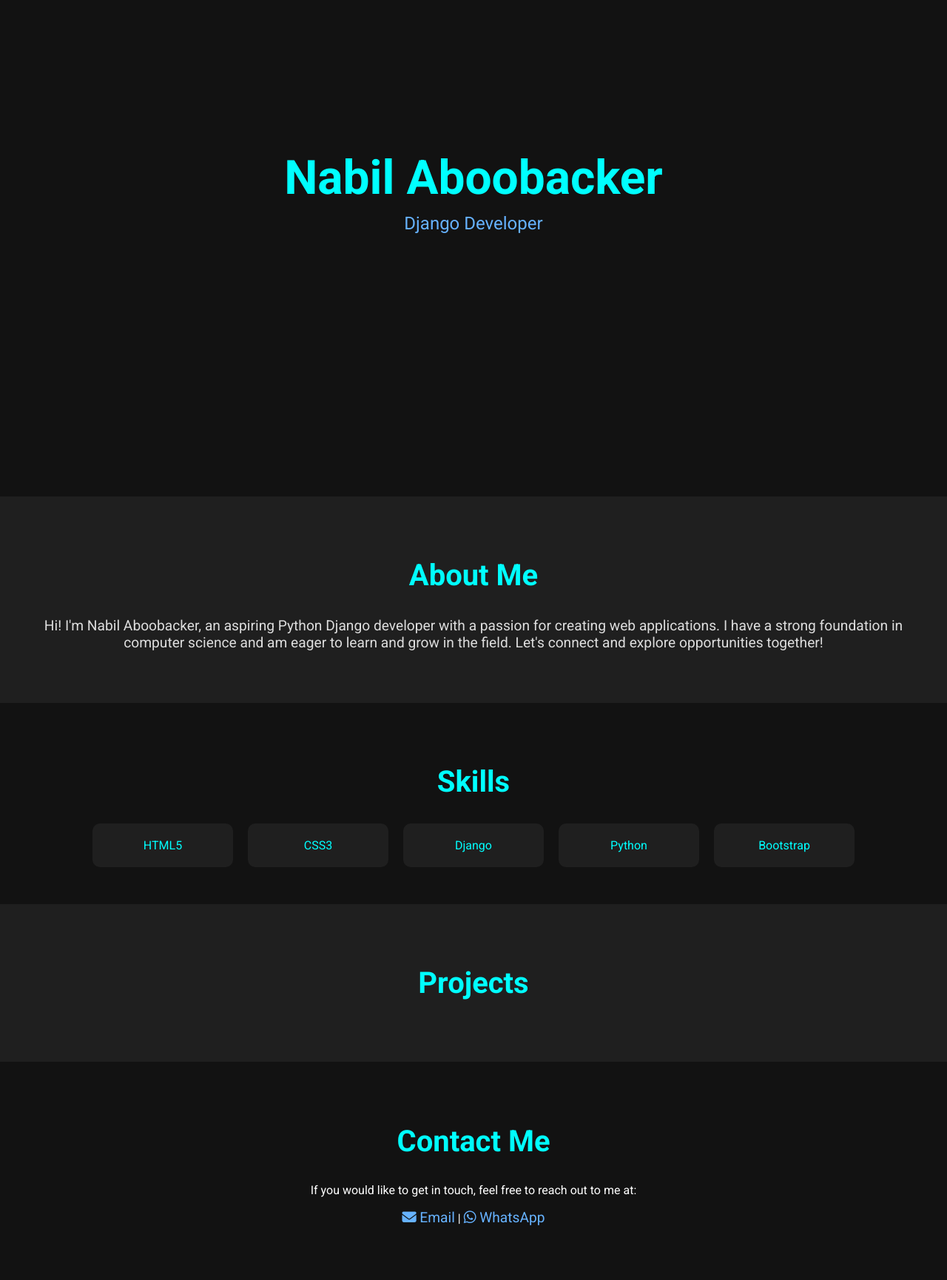
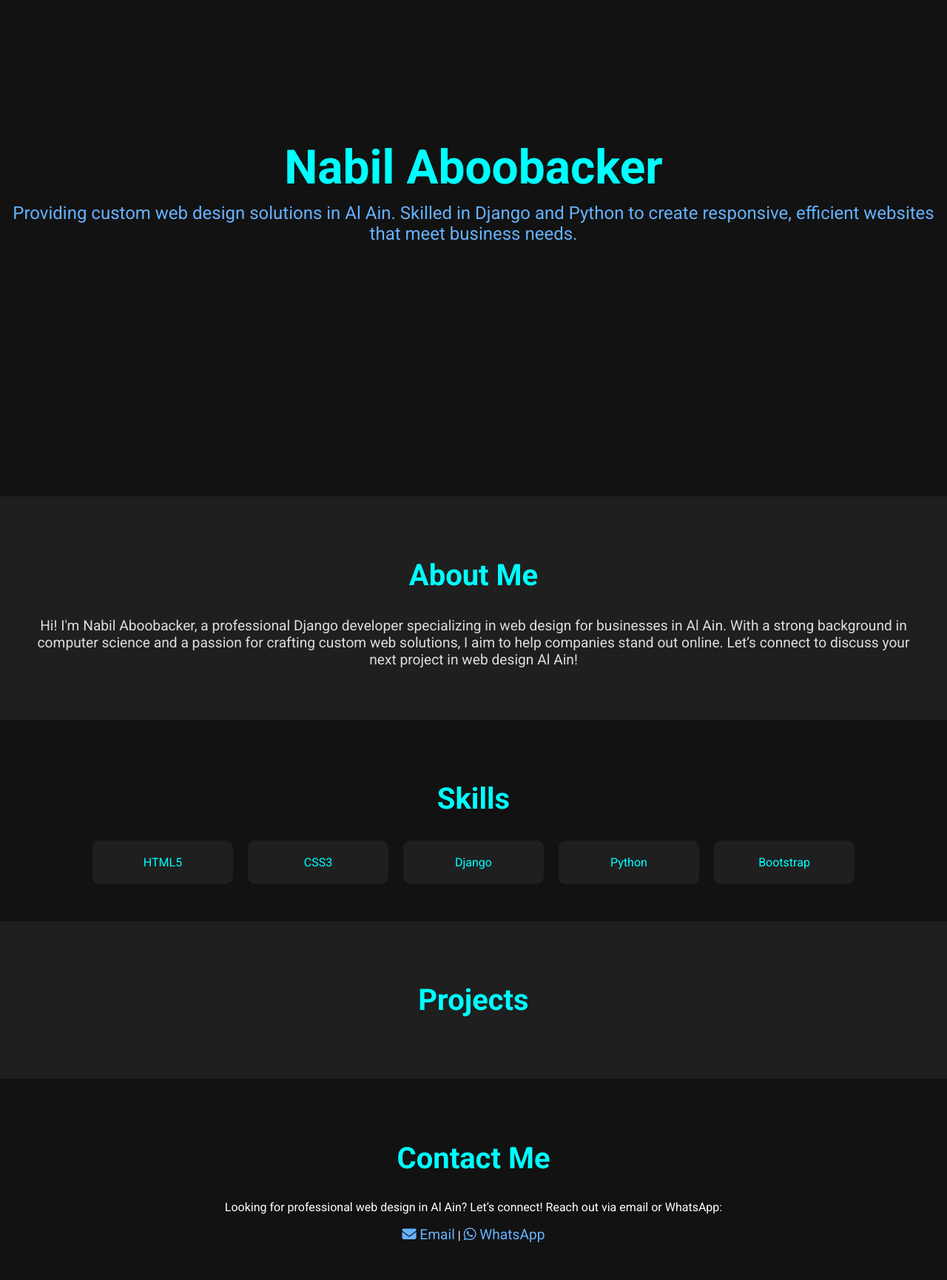
Before and after one commit to Nabilaboobacker/Portfolio, a Django app: page / in a window 1280 px wide. Shown: the part 192-1922 px from the top of the page at 74% size. Before the commit the page ends 1848 px from the top, so only its background shows below. Run offline with Django 5.2, Linux system fonts and the light colour scheme; data that the repository does not hold is empty.

Commit message:
seo optimized

```diff
--- a/templates/home.html
+++ b/templates/home.html
@@ -5,19 +5,24 @@
     <meta charset="UTF-8">
     <meta name="viewport" content="width=device-width, initial-scale=1.0">
     <link rel="icon" type="image/x-icon" href="{% static 'cropped_image.png' %}">
-    <title>Nabil Aboobacker | Portfolio</title>
+    <title>Nabil Aboobacker | Web Design Al Ain | Django Developer Portfolio</title>
+
+    <!-- SEO Meta Tags -->
+    <meta name="description" content="Professional web design services in Al Ain by Nabil Aboobacker. Explore a portfolio featuring Django development, custom web solutions, and responsive design.">
+    <meta name="keywords" content="web design Al Ain, Django developer, Nabil Aboobacker, Python developer, web development Al Ain, responsive web design">
+    <meta name="author" content="Nabil Aboobacker">
 
     <!-- Fonts -->
     <link href="https://fonts.googleapis.com/css2?family=Roboto:wght@400;700&display=swap" rel="stylesheet">
 
-    <!-- Link to External CSS -->
+    <!-- External CSS -->
     <link rel="stylesheet" href="{% static 'home.css' %}">
 
     <!-- Font Awesome -->
     <link rel="stylesheet" href="https://cdnjs.cloudflare.com/ajax/libs/font-awesome/6.4.0/css/all.min.css">
 </head>
 <body>
-    <!-- Updated Navbar -->
+    <!-- Navigation Bar -->
     <nav>
         <div class="hamburger">
             <span></span>
@@ -33,19 +38,21 @@
         </div>
     </nav>
 
-    <!-- Rest of your HTML remains exactly the same -->
+    <!-- Home Section -->
     <section id="home">
         <div>
             <h1>Nabil Aboobacker</h1>
-            <p>Django Developer</p>
+            <p>Providing custom web design solutions in Al Ain. Skilled in Django and Python to create responsive, efficient websites that meet business needs.</p>
         </div>
     </section>
 
+    <!-- About Section -->
     <section id="about">
         <h2>About Me</h2>
-        <p>Hi! I'm Nabil Aboobacker, an aspiring Python Django developer with a passion for creating web applications. I have a strong foundation in computer science and am eager to learn and grow in the field. Let's connect and explore opportunities together!</p>
+        <p>Hi! I'm Nabil Aboobacker, a professional Django developer specializing in web design for businesses in Al Ain. With a strong background in computer science and a passion for crafting custom web solutions, I aim to help companies stand out online. Let’s connect to discuss your next project in web design Al Ain!</p>
     </section>
 
+    <!-- Skills Section -->
     <section id="skills">
         <h2>Skills</h2>
         <div class="skill-grid">
@@ -57,35 +64,36 @@
         </div>
     </section>
 
+    <!-- Projects Section -->
     <section id="projects">
         <h2>Projects</h2>
         <div class="project-grid">
             {% for project in projects %}
             <div class="project">
-                <h3>Project {{ forloop.counter }}: {{ project.project_title }}</h3>
+                <h3>{{ project.project_title }} - Web Design Al Ain</h3>
                 <p>{{ project.project_description }}</p>
-                <a href="{{ project.link }}">View Project</a>
+                <a href="{{ project.link }}" target="_blank" rel="noopener noreferrer">View Project</a>
             </div>
             {% endfor %}
         </div>
     </section>
 
+    <!-- Contact Section -->
     <section id="contact">
         <h2>Contact Me</h2>
-        <p>If you would like to get in touch, feel free to reach out to me at:</p>
+        <p>Looking for professional web design in Al Ain? Let’s connect! Reach out via email or WhatsApp:</p>
         <a href="mailto:nabil.abuubacker@gmail.com"><i class="fas fa-envelope"></i> Email</a>
         <span> | </span>
-        <a href="https://wa.me/919061828049"><i class="fab fa-whatsapp"></i> WhatsApp</a>
+        <a href="https://wa.me/919061828049" target="_blank" rel="noopener noreferrer"><i class="fab fa-whatsapp"></i> WhatsApp</a>
     </section>
 
-    <!-- Add JavaScript at the end of body -->
+    <!-- JavaScript -->
     <script>
         document.querySelector('.hamburger').addEventListener('click', function() {
             this.classList.toggle('active');
             document.querySelector('.nav-links').classList.toggle('active');
         });
 
-        // Close menu when clicking a link
         document.querySelectorAll('.nav-links a').forEach(link => {
             link.addEventListener('click', () => {
                 document.querySelector('.hamburger').classList.remove('active');
```
